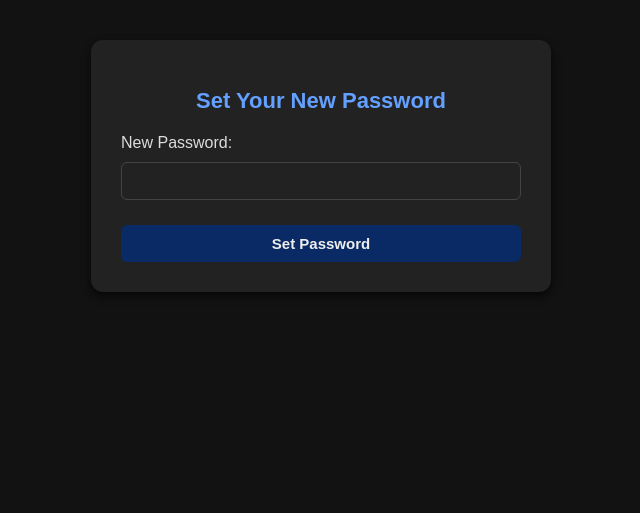
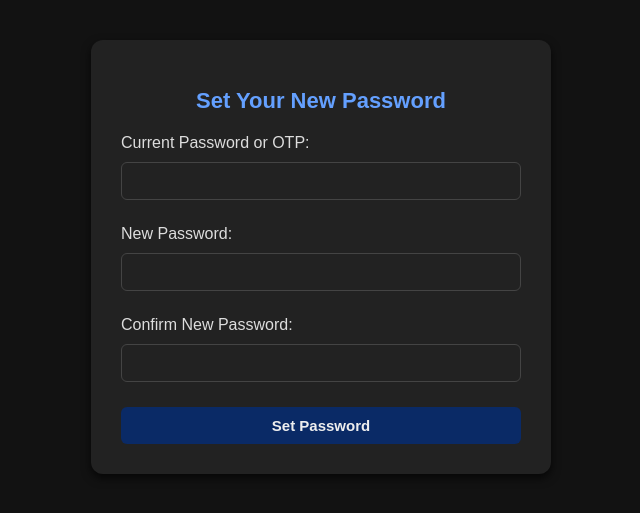
Before and after one commit to shr0m/StoreStash, a Flask app: page /change_password in a window 1280 px wide. Shown: the top 513 px of the page, without its empty margins (319-959 px from the left). Run offline with Flask 3, Linux system fonts and the light colour scheme; a user stored in the database is signed in; data comes from the database, SQL or seed files in the repository; both versions use the stored data as it was after the commit.

Commit message:
Improve change password

```diff
--- a/SSClient/templates/change_password.html
+++ b/SSClient/templates/change_password.html
@@ -16,21 +16,44 @@
         <h2>Set Your New Password</h2>
 
         {% with messages = get_flashed_messages(with_categories=true) %}
-        {% if messages %}
-            <ul class="flash-messages">
-                {% for category, message in messages %}
-                    <li class="{{ category }}">{{ message }}</li>
-                {% endfor %}
-            </ul>
-        {% endif %}
+            {% if messages %}
+                <div class="flash-messages">
+                    {% for category, message in messages %}
+                        <div class="flash {{ category }}">{{ message }}</div>
+                    {% endfor %}
+                </div>
+            {% endif %}
         {% endwith %}
 
         <form action="{{ url_for('auth.change_password') }}" method="POST">
+            <label for="current_password">Current Password or OTP:</label>
+            <input id="current_password" type="password" name="current_password" required />
+
             <label for="new_password">New Password:</label>
             <input id="new_password" type="password" name="new_password" required />
+
+            <label for="confirm_password">Confirm New Password:</label>
+            <input id="confirm_password" type="password" name="confirm_password" required />
 
             <button type="submit">Set Password</button>
         </form>
     </div>
+
+    <script>
+        const newPassword = document.getElementById('new_password');
+        const confirmPassword = document.getElementById('confirm_password');
+        const submitBtn = document.getElementById('submitBtn');
+
+        function checkPasswordsMatch() {
+            if (newPassword.value && confirmPassword.value && newPassword.value === confirmPassword.value) {
+                submitBtn.disabled = false;
+            } else {
+                submitBtn.disabled = true;
+            }
+        }
+
+        newPassword.addEventListener('input', checkPasswordsMatch);
+        confirmPassword.addEventListener('input', checkPasswordsMatch);
+    </script>
 </body>
 </html>
--- a/app/routes/auth.py
+++ b/app/routes/auth.py
@@ -117,14 +117,35 @@ def change_password():
         return redirect(url_for('auth.login'))
 
     if request.method == 'POST':
-        new_password = generate_password_hash(request.form['new_password'])
+        current_password = request.form['current_password']
+        new_password = request.form['new_password']
+        confirm_password = request.form['confirm_password']
+
+        if new_password != confirm_password:
+            flash("New password and confirmation do not match.", "error")
+            return redirect(url_for('auth.change_password'))
+
         conn = get_db_connection()
         cursor = conn.cursor()
+        cursor.execute('SELECT password_hash FROM users WHERE id = ?', (session['user_id'],))
+        user = cursor.fetchone()
+
+        if user is None:
+            flash("User not found.", "error")
+            return redirect(url_for('auth.change_password'))
+
+        if not check_password_hash(user['password_hash'], current_password):
+            flash("Current password is incorrect.", "error")
+            return redirect(url_for('auth.change_password'))
+
+        new_password_hashed = generate_password_hash(new_password)
         cursor.execute(
             'UPDATE users SET password_hash = ?, requires_password_change = 0 WHERE id = ?',
-            (new_password, session['user_id'])
+            (new_password_hashed, session['user_id'])
         )
         conn.commit()
+        conn.close()
+
         flash("Password updated successfully!", "success")
         return redirect(url_for('dashboard.dashboard'))
 
```
Also changed, not shown: SSClient/templates/otp_change_pass.html (added, +36 -0 lines), SSServer/storestash.db.
